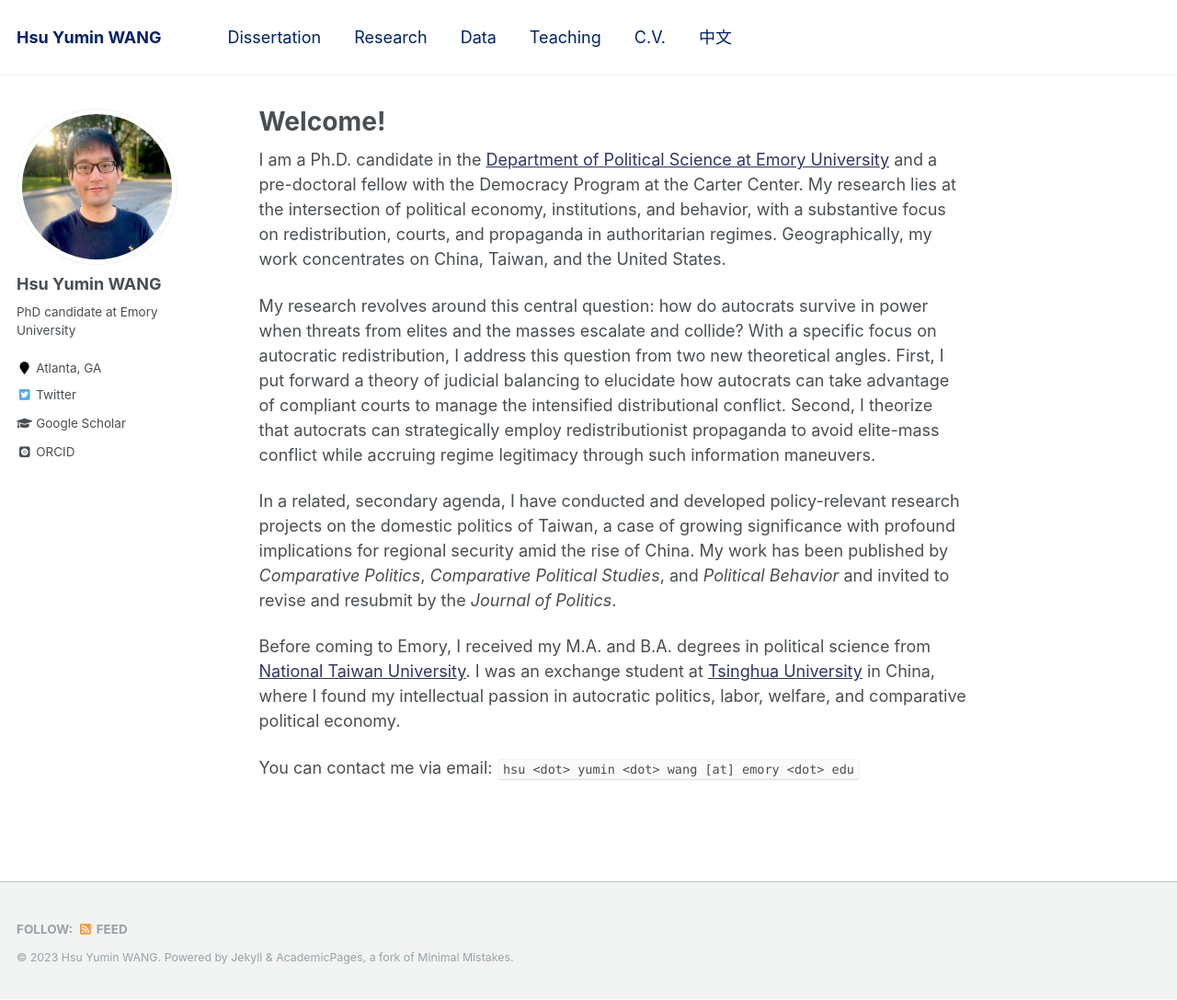
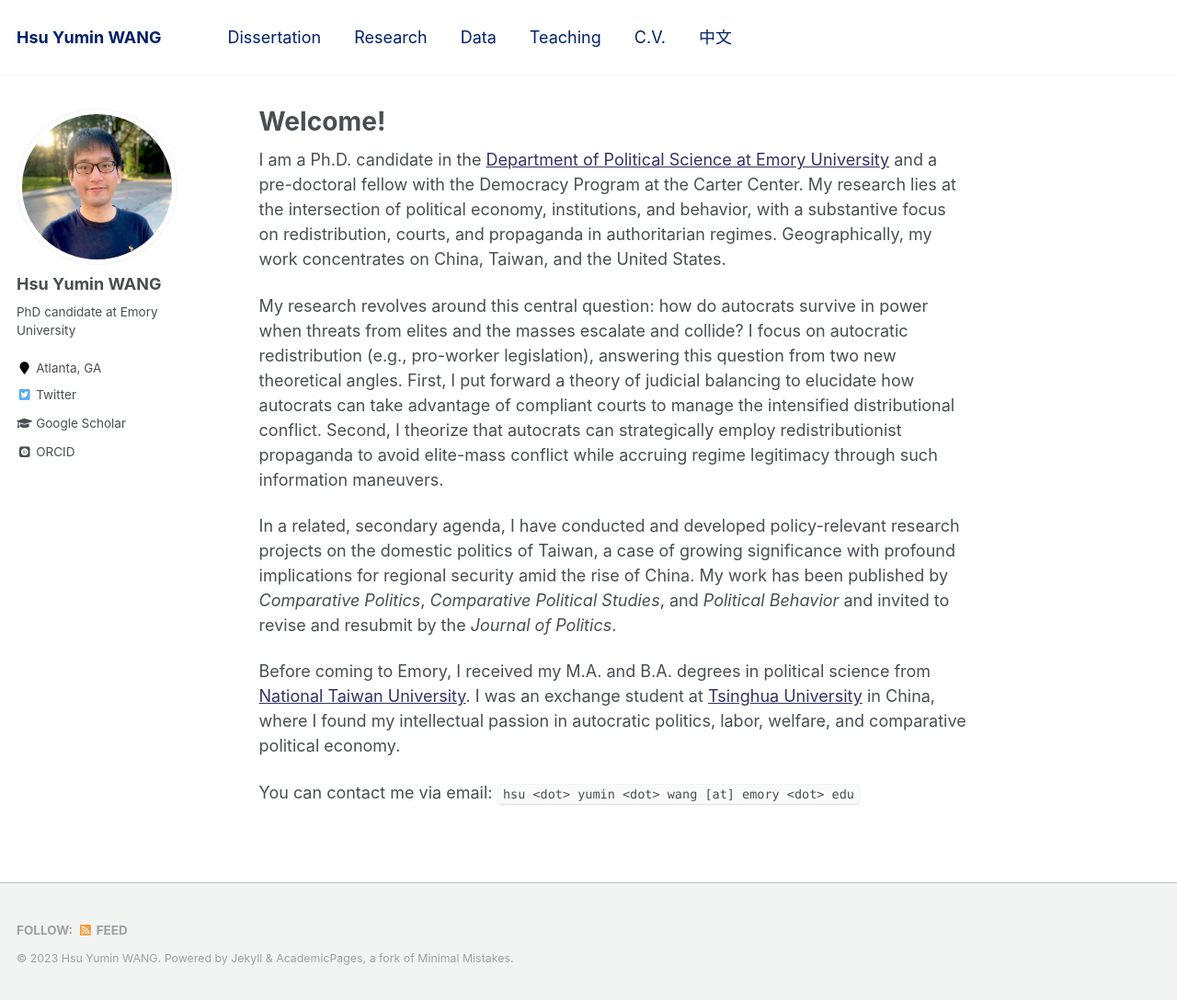
Before and after one commit to hsuyumin/hsuyumin.github.io, a Jekyll site: the page built from _pages/about.md, in a window 1280 px wide and 1087 px high. Shown: the whole window at 92% size. Built offline with Jekyll 4.4.1, drawn with Linux system fonts in a browser that asks for light colours; some web fonts are replaced.

Commit message:
Update about.md

```diff
--- a/_pages/about.md
+++ b/_pages/about.md
@@ -10,7 +10,7 @@ redirect_from:
 
 I am a Ph.D. candidate in the [Department of Political Science at Emory University](http://polisci.emory.edu/home/) and a pre-doctoral fellow with the Democracy Program at the Carter Center. My research lies at the intersection of political economy, institutions, and behavior, with a substantive focus on redistribution, courts, and propaganda in authoritarian regimes. Geographically, my work concentrates on China, Taiwan, and the United States.
 
-My research revolves around this central question: how do autocrats survive in power when threats from elites and the masses escalate and collide? With a specific focus on autocratic redistribution, I address this question from two new theoretical angles. First, I put forward a theory of judicial balancing to elucidate how autocrats can take advantage of compliant courts to manage the intensified distributional conflict. Second, I theorize that autocrats can strategically employ redistributionist propaganda to avoid elite-mass conflict while accruing regime legitimacy through such information maneuvers.
+My research revolves around this central question: how do autocrats survive in power when threats from elites and the masses escalate and collide? I focus on autocratic redistribution (e.g., pro-worker legislation), answering this question from two new theoretical angles. First, I put forward a theory of judicial balancing to elucidate how autocrats can take advantage of compliant courts to manage the intensified distributional conflict. Second, I theorize that autocrats can strategically employ redistributionist propaganda to avoid elite-mass conflict while accruing regime legitimacy through such information maneuvers.
 
 In a related, secondary agenda, I have conducted and developed policy-relevant research projects on the domestic politics of Taiwan, a case of growing significance with profound implications for regional security amid the rise of China. My work has been published by _Comparative Politics_, _Comparative Political Studies_, and _Political Behavior_ and invited to revise and resubmit by the _Journal of Politics_.
 
```
